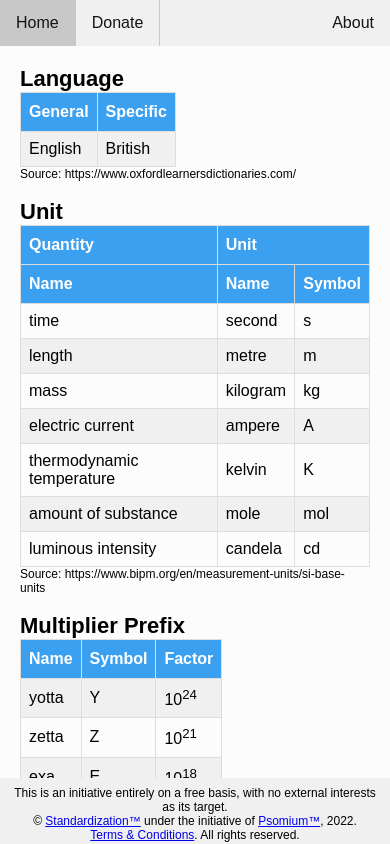
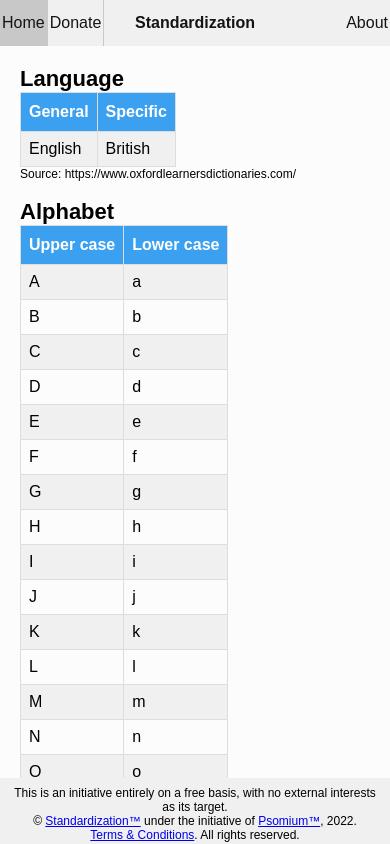
Before and after one commit to Psomium/Standardization, a plain HTML site: page index.html in a window 390 px wide. Drawn offline with Linux system fonts and the light colour scheme.

Commit message:
Update index.html
Signed-off-by: Psomium <101878524+Psomium@users.noreply.github.com>

```diff
--- a/index.html
+++ b/index.html
@@ -67,6 +67,13 @@ table th {
   color: white;
 }
 
+@media only screen and (max-width: 440px) {
+    li a {
+        padding-left: 2px;
+        padding-right: 2px;
+    }
+}
+
 </style>
 
 <body style="background-color: rgba(252, 252, 252, 1);"></body>
@@ -76,15 +83,20 @@ table th {
 
 <div id="Top" style="position: fixed; left: 0px; top: 0px; right: 0px; height: 46px; background-color: rgba(240, 240, 240, 1);">
 	<ul>
-		<li><a class="active" href="index.html">Home</a></li>
-		<li><a href="donate.html">Donate</a></li>
-		<li style="float: right;"><a href="about.html">About</a></li>
+
+		<li><a class="active" href="index">Home</a></li>
+		<li><a href="donate">Donate</a></li>
+
+        <li style="position: absolute; left: calc(50% - 72px); right: calc(50% - 72px); width: 144px; font-weight: bold; border-style: none;"><a>Standardization</a></li>
+
+		<li style="float: right;"><a href="about">About</a></li>
+
 	</ul>
 </div>
 
 <div id="Content" style="position: fixed; left: 0px; top: 46px; right: 0px; bottom: 66px; padding: 20px; overflow-y: auto;">
 
-	<span style="font-size: 22px; font-weight: bold;">Language</span><br>
+	<span id="Content_Language" style="font-size: 22px; font-weight: bold;">Language</span><br>
     <table>
 
         <tr>
@@ -105,7 +117,153 @@ table th {
     <br><br>
 
 
-    <span style="font-size: 22px; font-weight: bold;">Unit</span><br>
+    <span id="Content_Alphabet" style="font-size: 22px; font-weight: bold;">Alphabet</span><br>
+    <table>
+
+        <tr>
+            <th>Upper case</th>
+            <th>Lower case</th>
+        </tr>
+
+
+        <tr>
+            <td>A</td>
+            <td>a</td>
+        </tr>
+
+        <tr>
+            <td>B</td>
+            <td>b</td>
+        </tr>
+
+        <tr>
+            <td>C</td>
+            <td>c</td>
+        </tr>
+
+        <tr>
+            <td>D</td>
+            <td>d</td>
+        </tr>
+
+        <tr>
+            <td>E</td>
+            <td>e</td>
+        </tr>
+
+        <tr>
+            <td>F</td>
+            <td>f</td>
+        </tr>
+
+        <tr>
+            <td>G</td>
+            <td>g</td>
+        </tr>
+
+        <tr>
+            <td>H</td>
+            <td>h</td>
+        </tr>
+
+        <tr>
+            <td>I</td>
+            <td>i</td>
+        </tr>
+
+        <tr>
+            <td>J</td>
+            <td>j</td>
+        </tr>
+
+        <tr>
+            <td>K</td>
+            <td>k</td>
+        </tr>
+
+        <tr>
+            <td>L</td>
+            <td>l</td>
+        </tr>
+
+        <tr>
+            <td>M</td>
+            <td>m</td>
+        </tr>
+
+        <tr>
+            <td>N</td>
+            <td>n</td>
+        </tr>
+
+        <tr>
+            <td>O</td>
+            <td>o</td>
+        </tr>
+
+        <tr>
+            <td>P</td>
+            <td>p</td>
+        </tr>
+
+        <tr>
+            <td>Q</td>
+            <td>q</td>
+        </tr>
+
+        <tr>
+            <td>R</td>
+            <td>r</td>
+        </tr>
+
+        <tr>
+            <td>S</td>
+            <td>s</td>
+        </tr>
+
+        <tr>
+            <td>T</td>
+            <td>t</td>
+        </tr>
+
+        <tr>
+            <td>U</td>
+            <td>u</td>
+        </tr>
+
+        <tr>
+            <td>V</td>
+            <td>v</td>
+        </tr>
+
+        <tr>
+            <td>W</td>
+            <td>w</td>
+        </tr>
+
+        <tr>
+            <td>X</td>
+            <td>x</td>
+        </tr>
+
+        <tr>
+            <td>Y</td>
+            <td>y</td>
+        </tr>
+
+        <tr>
+            <td>Z</td>
+            <td>z</td>
+        </tr>
+
+    </table>
+    <span style="font-size: 12px;">Source: https://www.britannica.com/topic/Latin-alphabet</span>
+
+
+    <br><br>
+
+
+    <span id="Content_Unit" style="font-size: 22px; font-weight: bold;">Unit</span><br>
     <table>
 
         <tr>
@@ -169,7 +327,7 @@ table th {
     <br><br>
 
 
-    <span style="font-size: 22px; font-weight: bold;">Multiplier Prefix</span><br>
+    <span id="Content_MultiplierPrefix" style="font-size: 22px; font-weight: bold;">Multiplier Prefix</span><br>
     <table>
 
         <tr>
@@ -305,7 +463,9 @@ table th {
 </div>
 
 <div id="Bottom" style="position: fixed; left: 0px; right: 0px; bottom: 0px; height: 50px; background-color: rgba(240, 240, 240, 1); font-size: 12px; text-align: center; padding: 8px;">
+
 	This is an initiative entirely on a free basis, with no external interests as its target.<br>
 	© <a href="https://psomium.github.io/Standardization/index.html">Standardization™</a> under the initiative of <a href="https://psomium.com?Origin=Standardization/Bottom">Psomium™</a>, <script>var Year_Create = '2022'; var Year_Now = new Date().getFullYear(); if(Year_Create == Year_Now){document.write(Year_Create);}else{document.write(Year_Create+'-'+Year_Now);}</script>.<br>
 	<a href="https://creativecommons.org/licenses/by-nc-nd/4.0/">Terms & Conditions</a>. All rights reserved.<br>
+
 </div>
```
